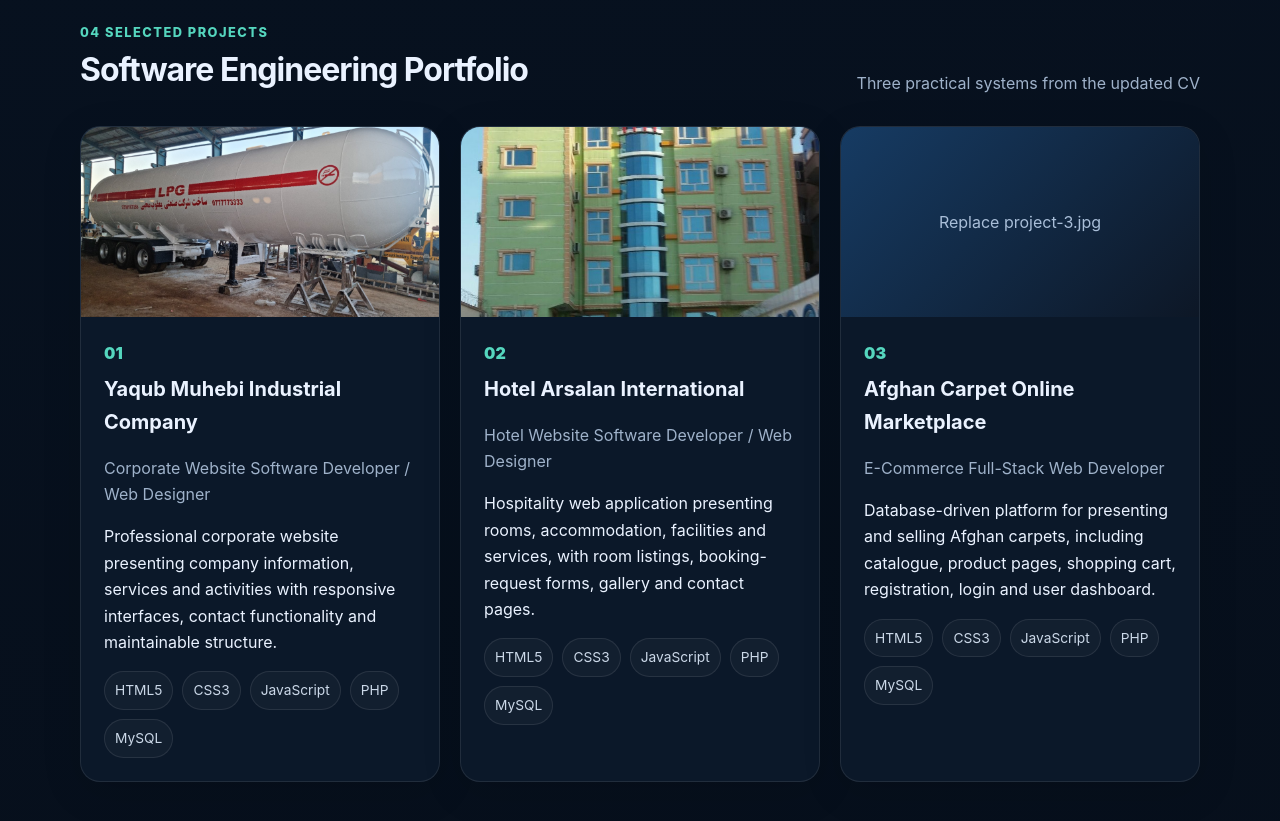
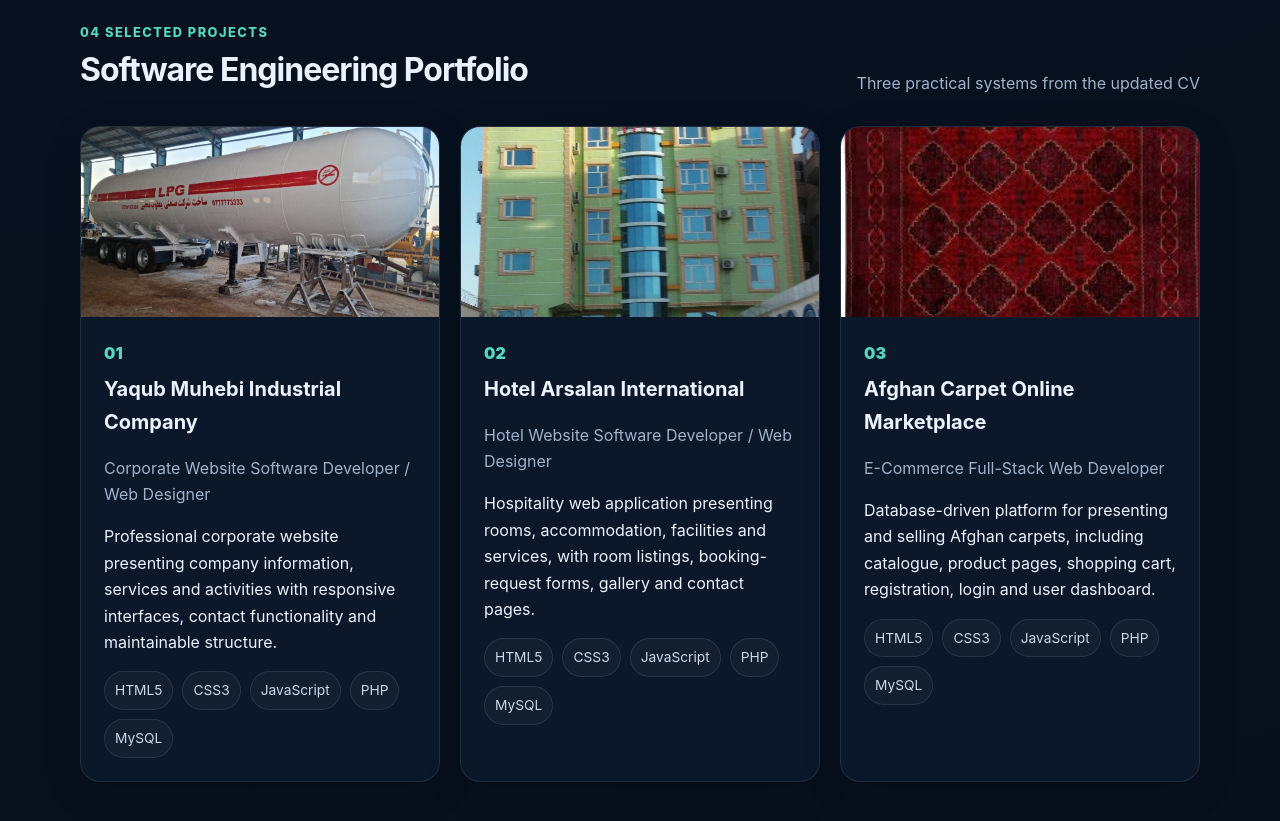
Before and after one commit to nasim1403/nasim1403.github.io, a plain HTML site: page index.html in a window 1280 px wide. Shown: the part 2640-3461 px from the top of the page. Drawn offline with Linux system fonts and the light colour scheme.

```diff
--- a/index.html
+++ b/index.html
@@ -80,7 +80,7 @@
 <div class="project-grid">
 <article class="card project"><div class="project-img"><img src="project-1.png" alt="Yaqub Muhebi Industrial Company project" onerror="this.style.display='none';this.nextElementSibling.style.display='block'"><div class="placeholder" style="display:none">Replace project-1.jpg</div></div><div class="project-body"><div class="project-number">01</div><h3>Yaqub Muhebi Industrial Company</h3><p class="muted">Corporate Website  Software Developer / Web Designer</p><p>Professional corporate website presenting company information, services and activities with responsive interfaces, contact functionality and maintainable structure.</p><div class="tags"><span class="tag">HTML5</span><span class="tag">CSS3</span><span class="tag">JavaScript</span><span class="tag">PHP</span><span class="tag">MySQL</span></div></div></article>
 <article class="card project"><div class="project-img"><img src="project-2.png" alt="Hotel Arsalan International project" onerror="this.style.display='none';this.nextElementSibling.style.display='block'"><div class="placeholder" style="display:none">Replace project-2.jpg</div></div><div class="project-body"><div class="project-number">02</div><h3>Hotel Arsalan International</h3><p class="muted">Hotel Website  Software Developer / Web Designer</p><p>Hospitality web application presenting rooms, accommodation, facilities and services, with room listings, booking-request forms, gallery and contact pages.</p><div class="tags"><span class="tag">HTML5</span><span class="tag">CSS3</span><span class="tag">JavaScript</span><span class="tag">PHP</span><span class="tag">MySQL</span></div></div></article>
-<article class="card project"><div class="project-img"><img src="images/project-3.png" alt="Afghan Carpet Online Marketplace project" onerror="this.style.display='none';this.nextElementSibling.style.display='block'"><div class="placeholder" style="display:none">Replace project-3.jpg</div></div><div class="project-body"><div class="project-number">03</div><h3>Afghan Carpet Online Marketplace</h3><p class="muted">E-Commerce  Full-Stack Web Developer</p><p>Database-driven platform for presenting and selling Afghan carpets, including catalogue, product pages, shopping cart, registration, login and user dashboard.</p><div class="tags"><span class="tag">HTML5</span><span class="tag">CSS3</span><span class="tag">JavaScript</span><span class="tag">PHP</span><span class="tag">MySQL</span></div></div></article>
+<article class="card project"><div class="project-img"><img src="project-3.png" alt="Afghan Carpet Online Marketplace project" onerror="this.style.display='none';this.nextElementSibling.style.display='block'"><div class="placeholder" style="display:none">Replace project-3.jpg</div></div><div class="project-body"><div class="project-number">03</div><h3>Afghan Carpet Online Marketplace</h3><p class="muted">E-Commerce  Full-Stack Web Developer</p><p>Database-driven platform for presenting and selling Afghan carpets, including catalogue, product pages, shopping cart, registration, login and user dashboard.</p><div class="tags"><span class="tag">HTML5</span><span class="tag">CSS3</span><span class="tag">JavaScript</span><span class="tag">PHP</span><span class="tag">MySQL</span></div></div></article>
 </div></div></section>
 
 <section id="research"><div class="container">
```
